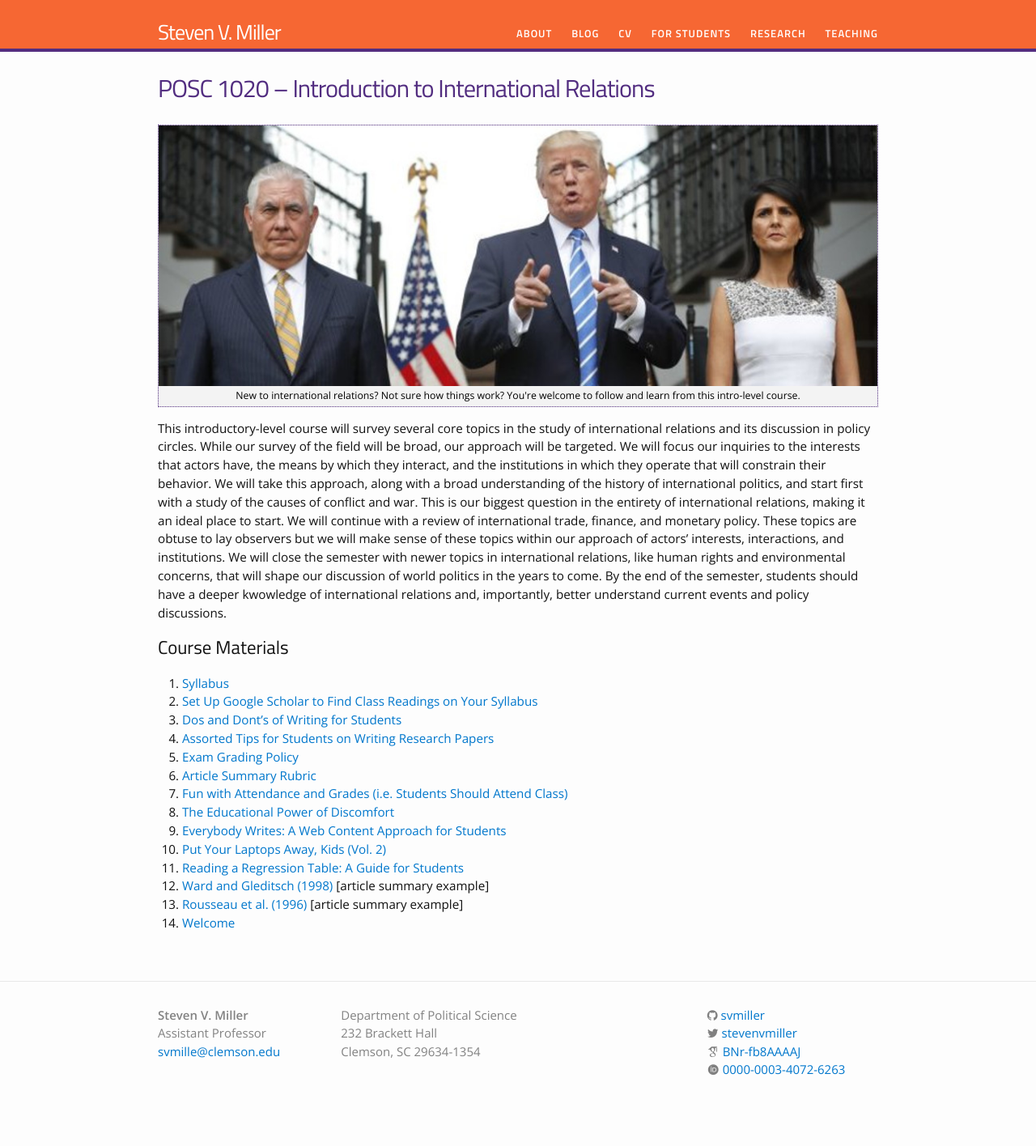
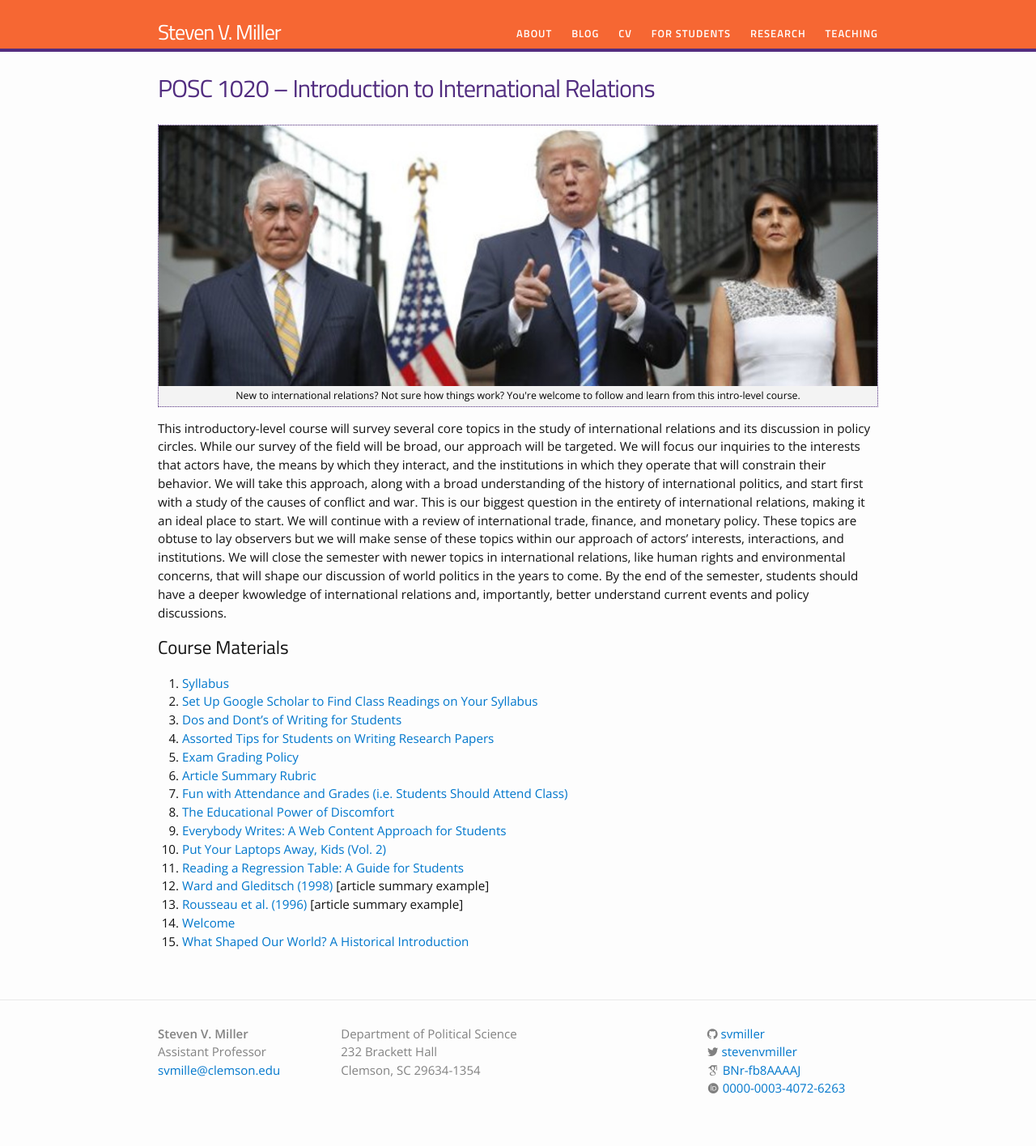
Before and after one commit to svmiller/svmiller.github.io, a Jekyll site: the page built from teaching/posc-1020.md, in a window 1280 px wide. Shown: the whole page at 81% size. Built offline with Jekyll 4.4.1, drawn with Linux system fonts in a browser that asks for light colours; nearby versions of some CDN libraries; some web fonts are replaced; before the commit the page ends 1393 px from its top, so only the background shows below that.

Commit message:
add 01.16/2018.

```diff
--- a/teaching/posc-1020.md
+++ b/teaching/posc-1020.md
@@ -24,6 +24,7 @@ This introductory-level course will survey several core topics in the study of i
 12. [Ward and Gleditsch (1998)](https://www.dropbox.com/s/2zs0m2upcvuq3vf/svm-notes-wardgleditsch1998dp.pdf?dl=0) [article summary example]
 13. [Rousseau et al. (1996)](https://www.dropbox.com/s/zl9lopus7pk2anq/svm-notes-rousseauetal1996adn.pdf?dl=0) [article summary example]
 14. [Welcome](https://www.dropbox.com/s/zlqai195eiv3chy/posc1020-lecture-welcome.pdf?dl=0)
+15. [What Shaped Our World? A Historical Introduction](https://www.dropbox.com/s/9gtnmyc86kjuc9u/posc1020-lecture-historical-intro.pdf?dl=0)
 
 <!-- 14. [Welcome](https://www.dropbox.com/s/zlqai195eiv3chy/posc1020-lecture-welcome.pdf?dl=0)
 15. [What Shaped Our World? A Historical Introduction](https://www.dropbox.com/s/9gtnmyc86kjuc9u/posc1020-lecture-historical-intro.pdf?dl=0)
```
Also changed, not shown: teaching/posc-3610.md (+1 -0 lines).
